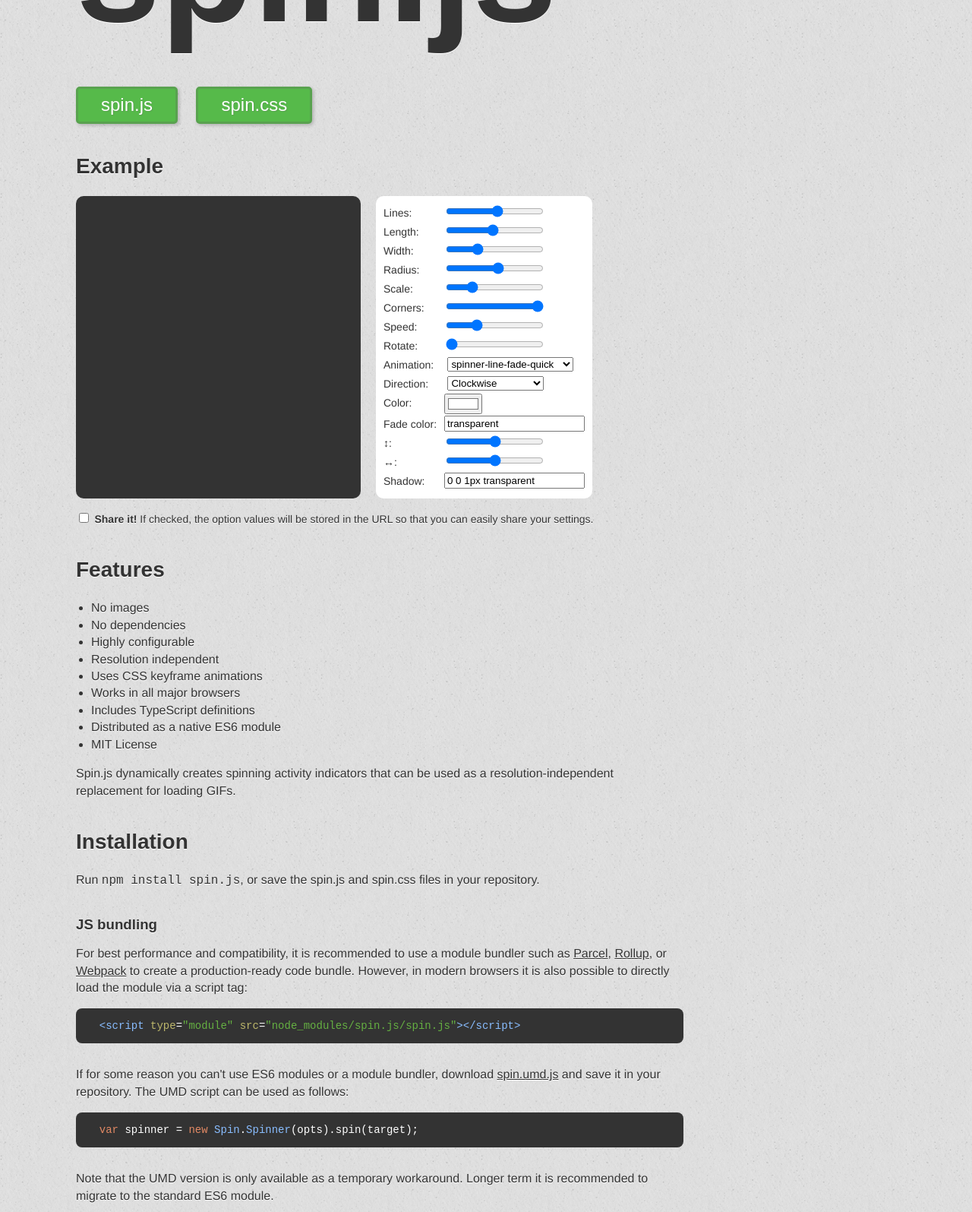
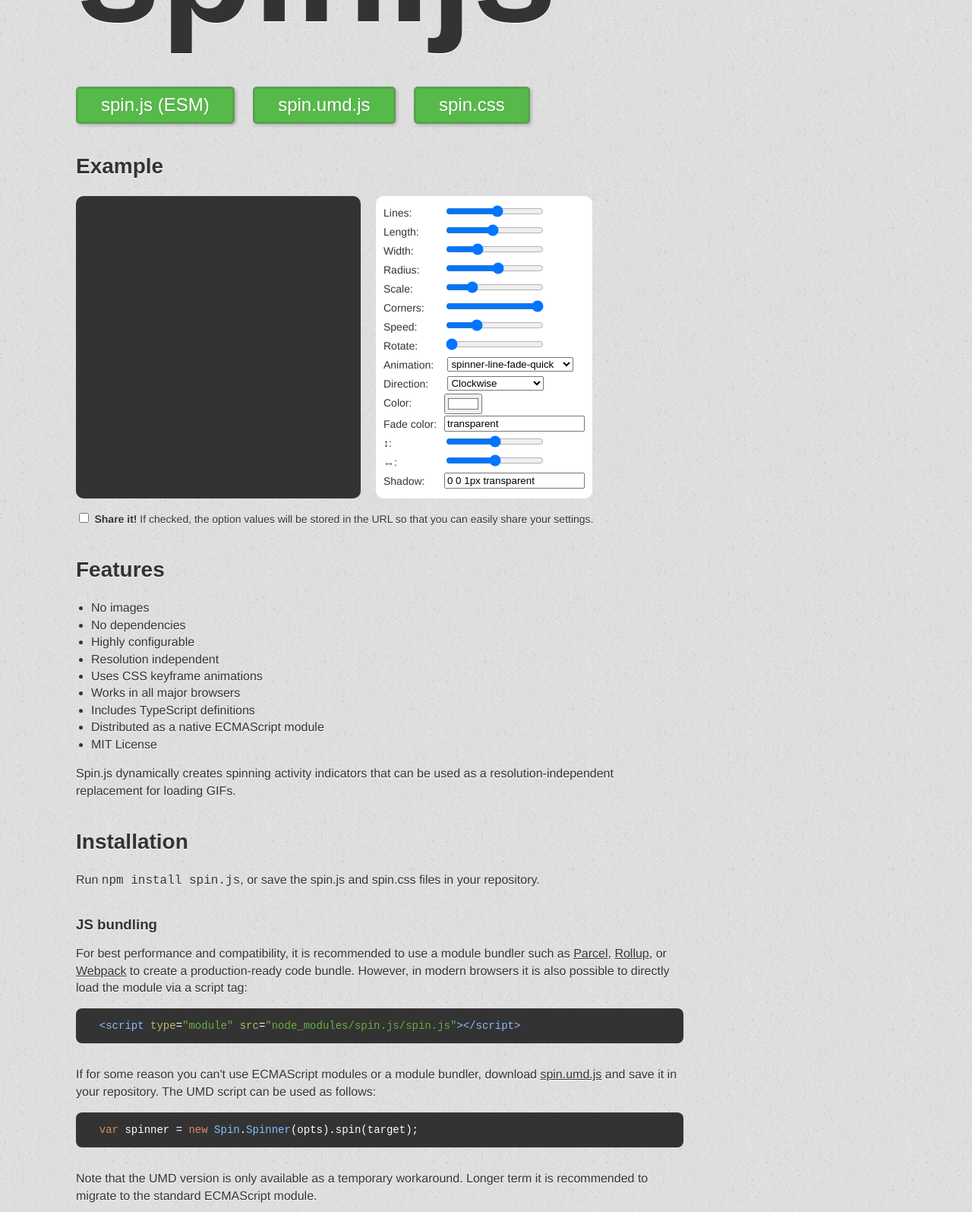
Before and after one commit to fgnass/spin.js, a website with bundled scripts: page site/index.html in a window 1280 px wide. Shown: the part 152-1747 px from the top of the page at 76% size. Built offline with nearby package versions, Linux system fonts and the light colour scheme; files whose address does not match are found by name; a web font is replaced by a local one.

Commit message:
Add more prominent link to UMD module
Also updated dependencies and committed package-lock.json.

```diff
--- a/site/index.html
+++ b/site/index.html
@@ -23,7 +23,8 @@
 <h1>spin.js</h1>
 
 <div id="download">
-  <a href="spin.js" class="button">spin.js</a>
+  <a href="spin.js" class="button">spin.js (ESM)</a>
+  <a href="spin.umd.js" class="button">spin.umd.js</a>
   <a href="spin.css" class="button">spin.css</a>
 </div>
 
@@ -78,7 +79,7 @@
   <li>Uses CSS keyframe animations</li>
   <li>Works in all major browsers</li>
   <li>Includes TypeScript definitions</li>
-  <li>Distributed as a native ES6 module</li>
+  <li>Distributed as a native ECMAScript module</li>
   <li>MIT License</li>
 </ul>
 <p>
@@ -102,8 +103,8 @@
   &lt;script type="module" src="node_modules/spin.js/spin.js"&gt;&lt;/script&gt;
 </pre>
 <p>
-  If for some reason you can't use ES6 modules or a module bundler, download
-  <a href="spin.umd.js">spin.umd.js</a> and save it in your repository.
+  If for some reason you can't use ECMAScript modules or a module bundler,
+  download <a href="spin.umd.js">spin.umd.js</a> and save it in your repository.
   The UMD script can be used as follows:
 </p>
 <pre class="prettyprint">
@@ -111,7 +112,7 @@
 </pre>
 <p>
   Note that the UMD version is only available as a temporary workaround.
-  Longer term it is recommended to migrate to the standard ES6 module.
+  Longer term it is recommended to migrate to the standard ECMAScript module.
 </p>
 
 <h3>CSS</h3>
```
Also changed, not shown: package.json (+5 -5 lines), 2 other files.
